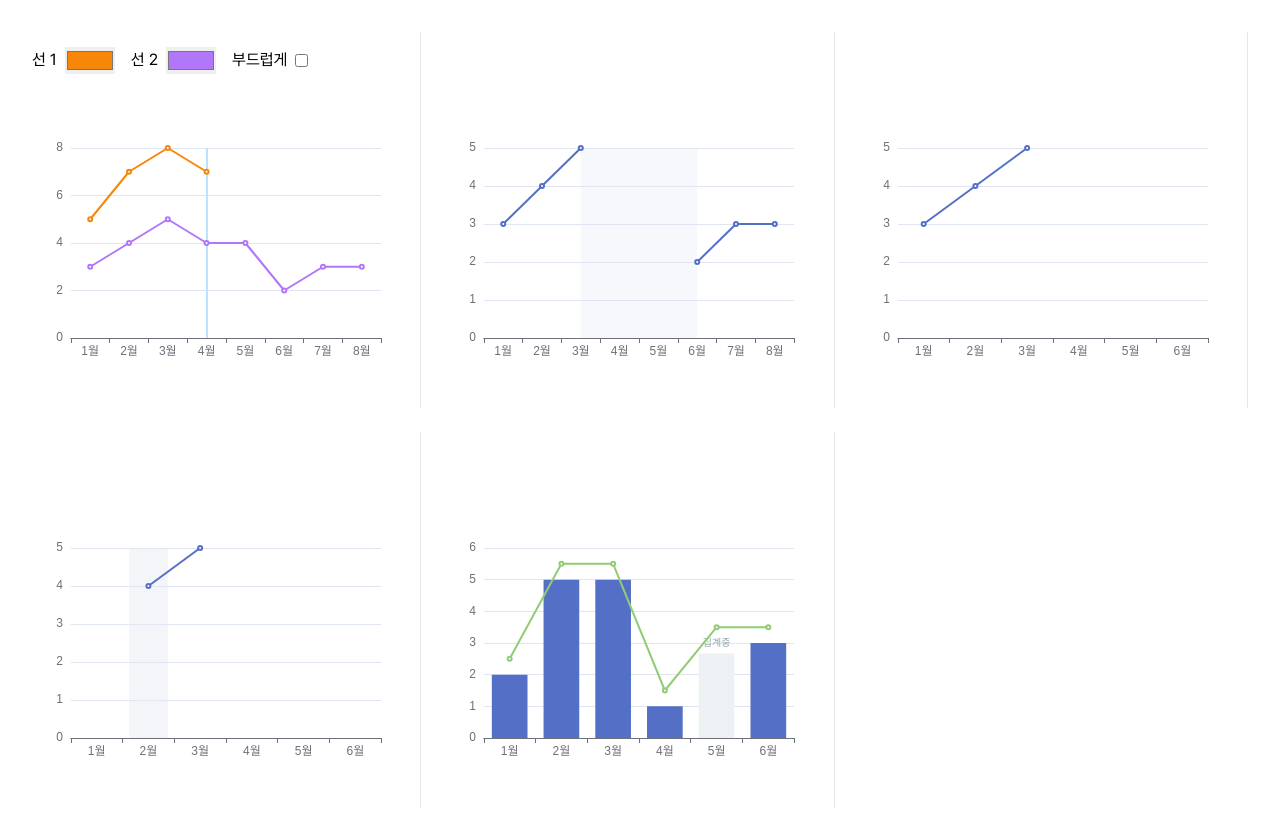
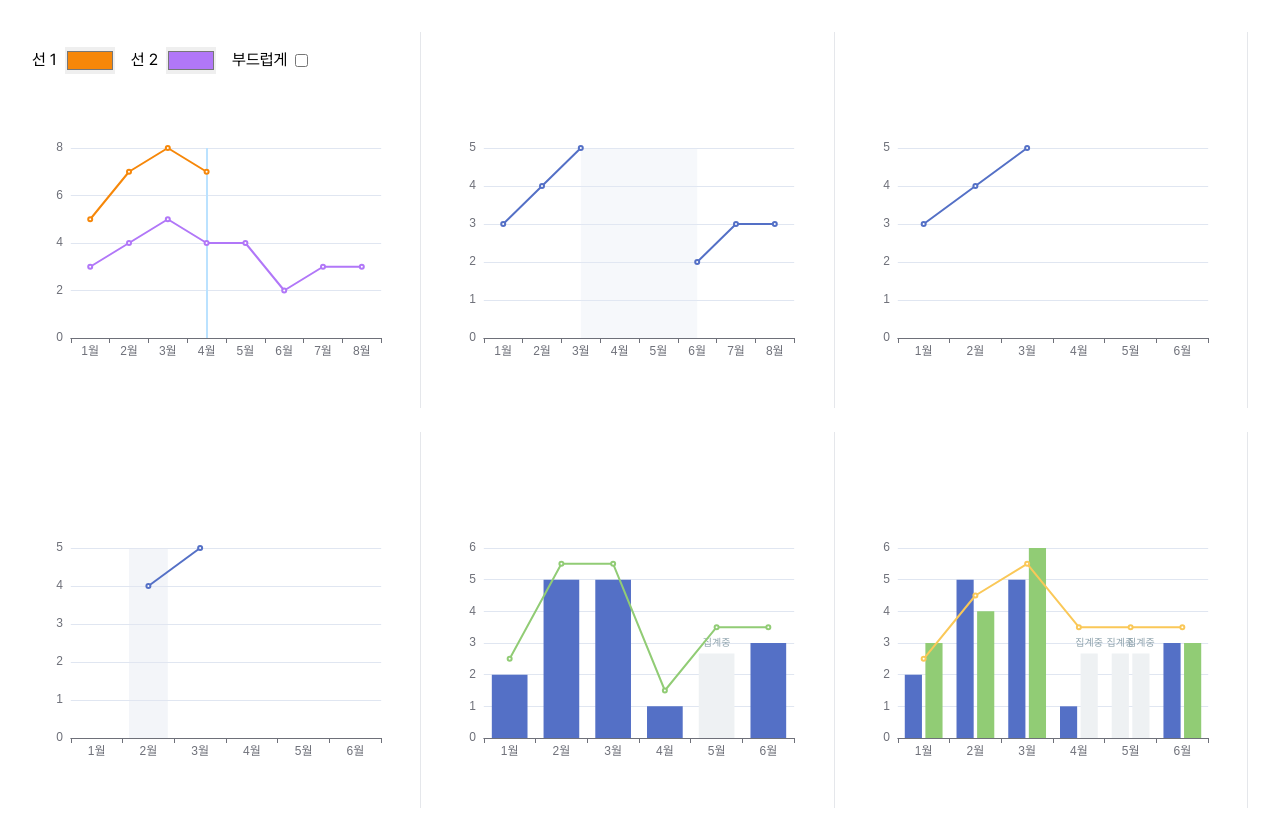
Before and after one commit to PerlPark/echart-playground, a Next.js app: page /presentation in a window 1280 px wide. Built offline with nearby package versions, Linux system fonts and the light colour scheme.

Commit message:
feat: presentation 페이지 데이터 2줄 바 차트 추가

```diff
--- a/src/app/presentation/page.tsx
+++ b/src/app/presentation/page.tsx
@@ -2,6 +2,7 @@
 
 import Chart from '@/components/presentation/Chart';
 import barChartOption1 from '@/configs/bar1';
+import barChartOption2 from '@/configs/bar2';
 import lineChartOption1 from '@/configs/line1';
 import lineChartOption2 from '@/configs/line2';
 import lineChartOption3 from '@/configs/line3';
@@ -67,6 +68,10 @@ const Presentation = () => {
         <div className="flex gap-4 items-center h-14"></div>
         <Chart option={barChartOption1({})} />
       </div>
+      <div className="border-r">
+        <div className="flex gap-4 items-center h-14"></div>
+        <Chart option={barChartOption2({})} />
+      </div>
     </div>
   );
 };
--- /dev/null
+++ b/src/configs/bar2.ts
@@ -0,0 +1,44 @@
+import null2집계중 from '@/utils';
+import tooltipConfig from '@/tooltip';
+
+const rawData1 = [2, 5, 5, 1, null, 3];
+const rawData2 = [3, 4, 6, null, null, 3];
+
+const data1 = null2집계중(rawData1);
+const data2 = null2집계중(rawData2);
+
+const barChartOption2 = ({ isSmooth = false }: any) => ({
+  xAxis: {
+    type: 'category',
+    data: ['1월', '2월', '3월', '4월', '5월', '6월'],
+  },
+  yAxis: {
+    type: 'value',
+  },
+  tooltip: tooltipConfig((obj: any) => {
+    console.log(obj);
+    return `${
+      obj[0].axisValue
+    }<br/><strong style="font-weight:600;color:#02FF9A">${
+      obj[0].data.label ? '집계중입니다.' : obj[0].value ?? '데이터가 없습니다.'
+    }</strong>`;
+  }),
+  series: [
+    {
+      data: data1,
+      type: 'bar',
+    },
+    {
+      data: data2,
+      type: 'bar',
+    },
+    {
+      data: [2.5, 4.5, 5.5, 3.5, 3.5, 3.5],
+      type: 'line',
+      smooth: isSmooth,
+      zlevel: 1,
+    },
+  ],
+});
+
+export default barChartOption2;
```
